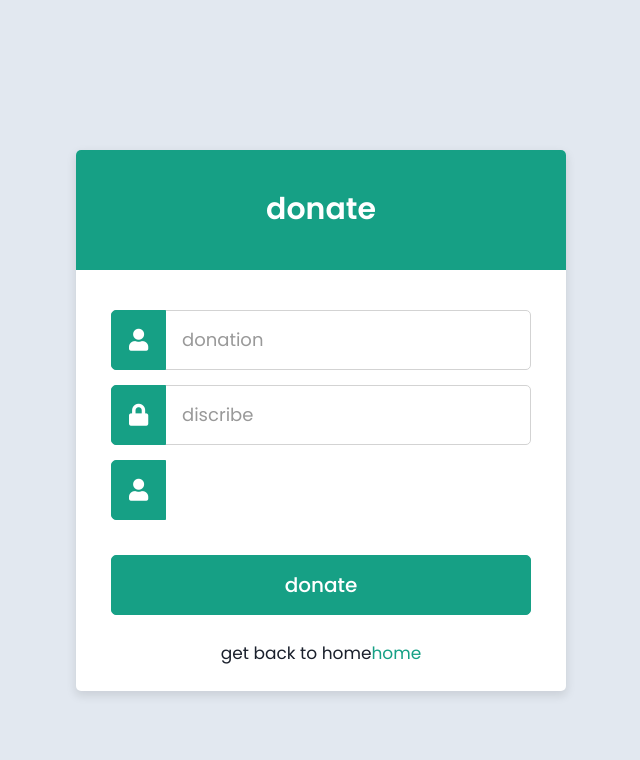
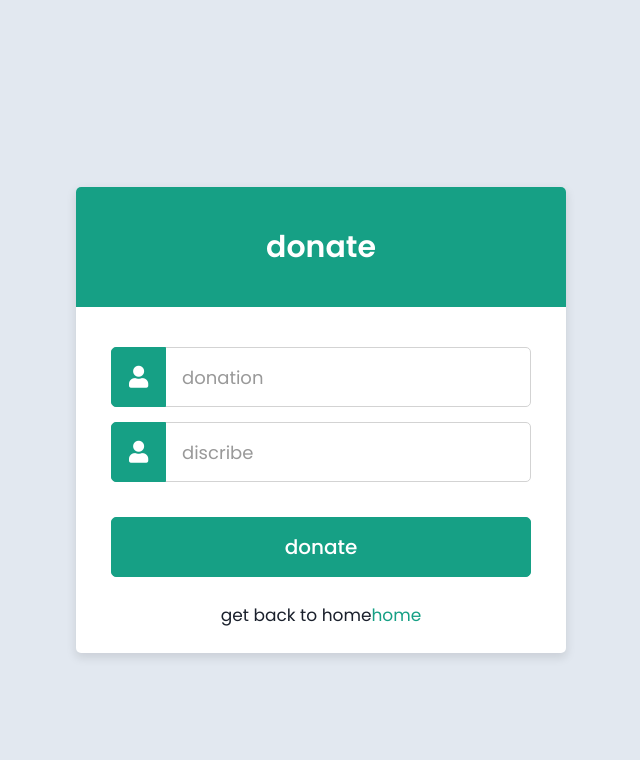
Before and after one commit to Oriai25-meet/lissan, a Flask app: page /donate in a window 1280 px wide. Shown: the top 760 px of the page, without its empty margins (319-959 px from the left). Run offline with Flask 3, Linux system fonts and the light colour scheme.

Commit message:
fix donate

```diff
--- a/templates/donate.html
+++ b/templates/donate.html
@@ -20,11 +20,8 @@
             <input type="text" placeholder="donation" name = 'donate'required>
           </div>
           <div class="row">
-            <i class="fas fa-lock"></i>
+            <i class="fas fa-user"></i>
             <input type="text" placeholder="discribe" name = 'dis 'required>
-          </div>
-          <div class="row">
-            <i class="fas fa-user"></i>
           </div>
 
           <div class="row button">
```
